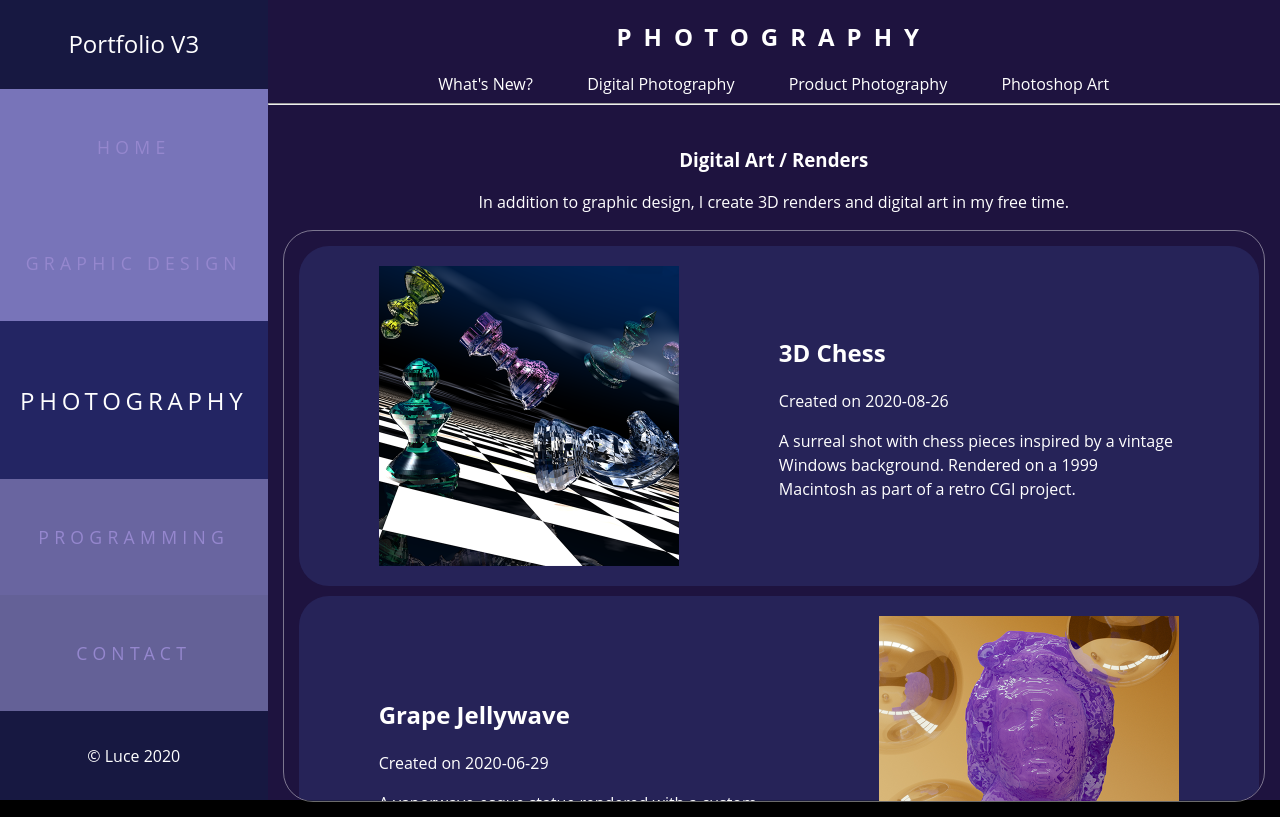
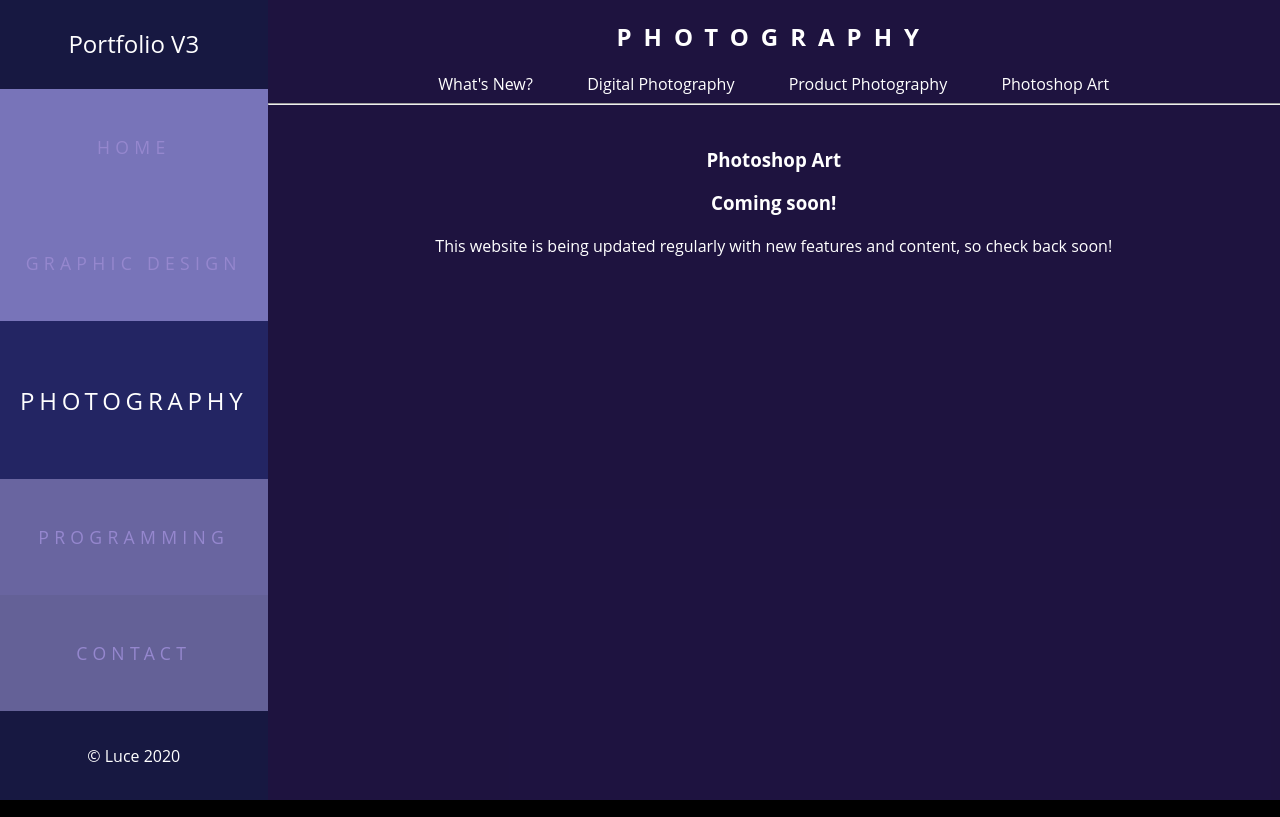
Before and after one commit to tdlacct/tdlacct.github.io, a Vue app: page /#/photography/photoshop-art in a window 1280 px wide. Built offline with nearby package versions, Linux system fonts and the light colour scheme.

Commit message:
Removed broken links

```diff
--- a/src/App.vue
+++ b/src/App.vue
@@ -23,9 +23,9 @@
       <span >Programming</span>
     </router-link>
 
-    <a href="contact.html" style="background-color: rgb(100 97 151)" :class="setClass('contact')">
+    <router-link to="/contact" style="background-color: rgb(100 97 151)" :class="setClass('/contact')">
     <span >Contact</span>
-    </a>
+    </router-link>
 
   </div>
 
--- /dev/null
+++ b/src/Contact.vue
@@ -0,0 +1,23 @@
+<template>
+<div>
+<h2 class="display-type">Contact</h2>
+<div style="width: 100%; display: flex">
+  <div class="head-header">
+
+  </div>
+</div>
+<hr>
+<div style="text-align: center">
+<h2>Coming soon!</h2>
+<br>
+<p style="display: block">This website is being updated regularly with new features and content,
+so check back soon!</p>
+<div  class="selection-div">
+
+</div>
+</div>
+</div>
+</template>
+
+<script>
+</script>
--- a/src/Photography/Photoshop.vue
+++ b/src/Photography/Photoshop.vue
@@ -2,17 +2,19 @@
 <div >
 <div>
 <div style="text-align: center; margin: auto;">
-  <h3>Digital Art / Renders</h3>
-  <p>In addition to graphic design, I create 3D renders and digital art in my free time.</p>
+ <h3>Photoshop Art</h3>
+  <h3>Coming soon!</h3>
+ <p style="display: block">This website is being updated regularly with new features and content,
+  so check back soon!</p>
   </div>
 
-  <window :images='array'></window>
+ <!-- <window :images='array'></window> !-->
 </div>
 </div>
 </template>
 
 <script>
-import ImageWindow from '../components/ImageWindow.vue'
+
 import axios from 'axios';
 
 export default {
@@ -20,7 +22,7 @@ export default {
 
 
   components: {
-      'window': ImageWindow,
+
   },
   data: function () {
     return {
--- a/src/Photography/ProductPhoto.vue
+++ b/src/Photography/ProductPhoto.vue
@@ -2,17 +2,20 @@
 <div >
 <div>
 <div style="text-align: center; margin: auto;">
-  <h3>Digital Art / Renders</h3>
-  <p>In addition to graphic design, I create 3D renders and digital art in my free time.</p>
+  <h3>Product Photography</h3>
+ <h3>Coming soon!</h3>
+ <p style="display: block">This website is being updated regularly with new features and content,
+  so check back soon!</p>
   </div>
 
-  <window :images='array'></window>
+  <!-- <window :images='array'></window> !-->
 </div>
 </div>
 </template>
 
 <script>
-import ImageWindow from '../components/ImageWindow.vue'
+
+// import ImageWindow from '../components/ImageWindow.vue'
 import axios from 'axios';
 
 export default {
@@ -20,7 +23,7 @@ export default {
 
 
   components: {
-      'window': ImageWindow,
+
   },
   data: function () {
     return {
--- /dev/null
+++ b/src/Programming.vue
@@ -0,0 +1,23 @@
+<template>
+<div>
+<h2 class="display-type">Programming</h2>
+<div style="width: 100%; display: flex">
+  <div class="head-header">
+
+  </div>
+</div>
+<hr>
+<div style="text-align: center">
+<h2>Coming soon!</h2>
+<br>
+<p style="display: block">This website is being updated regularly with new features and content,
+so check back soon!</p>
+<div  class="selection-div">
+
+</div>
+</div>
+</div>
+</template>
+
+<script>
+</script>
--- a/src/router/index.js
+++ b/src/router/index.js
@@ -13,6 +13,9 @@ import DigitalPhoto from '../Photography/DigitalPhoto.vue'
 import FeaturedPhoto from '../Photography/FeaturedPhoto.vue'
 import Photoshop from '../Photography/Photoshop.vue'
 import ProductPhoto from '../Photography/ProductPhoto.vue'
+
+import Programming from '../Programming.vue'
+import Contact from '../Contact.vue'
 
 Vue.use(VueRouter)
 
@@ -71,7 +74,23 @@ const routes = [
         component: Photoshop
       },
     ]
-  }
+  },
+  {
+    path: '/programming',
+    name: 'Programming',
+    component: Programming,
+    children: [
+
+    ]
+  },
+  {
+    path: '/contact',
+    name: 'Contact',
+    component: Contact,
+    children: [
+
+    ]
+  },
 ]
 
 const $router = new VueRouter({
--- a/src/views/Home.vue
+++ b/src/views/Home.vue
@@ -13,13 +13,15 @@
   <h3 style="text-align: center;">Computer Science / Graphic Design</h3>
 
   <br>
-  <p style="max-width: 800px; margin: auto; text-align: center;">Because I am a double major, this portfolio also includes programming projects in addition to graphic design work. The portfolio itself is a way to
+  <p style="max-width: 800px; margin: auto; text-align: left;">Because I am a double major, this portfolio also includes programming projects in addition to graphic design work. The portfolio itself is a way to
     demonstrate my ability to correctly build and launch a website without relying on third-party CMS services.
   </p>
+  <p style="max-width: 800px; margin: auto; margin-top: 15px; text-align: left;">This version of my portfolio is built using the Vue JavaScript framework. As of 10/05/20, it is still being updated. New features and content are coming soon!
+  </p>
   <div class="button-container">
-  <a class="display-type-button" href="./graphicdesign.html">
+  <router-link to="/graphicdesign/featured-graphic-design" class="display-type-button" href="./graphicdesign.html">
   Explore!
-  </a>
+  </router-link>
 </div>
 </div>
 
```
